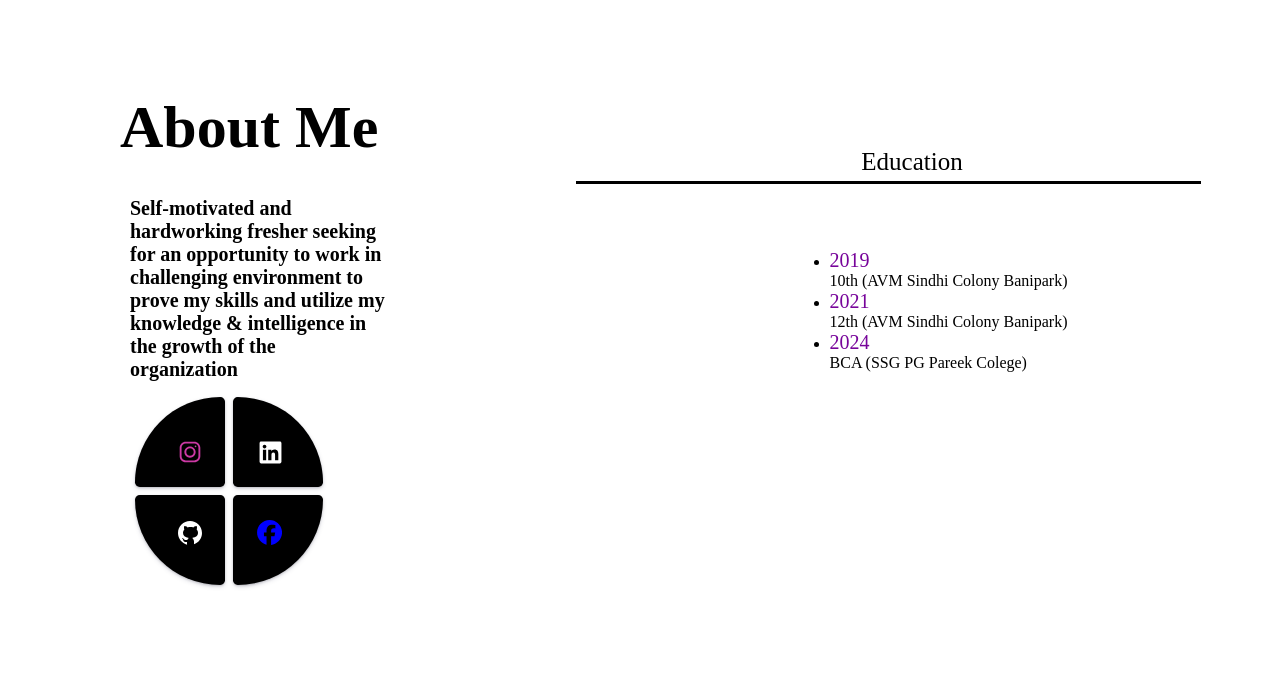
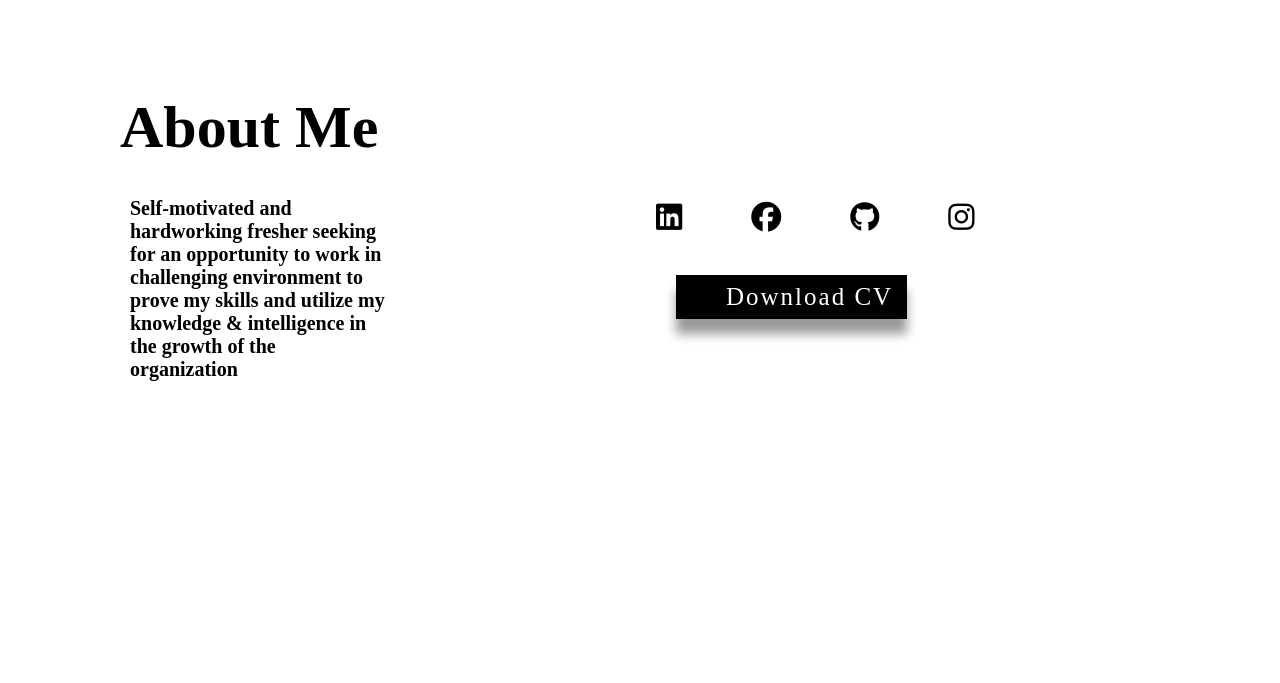
Before and after one commit to Subhashyogi/Portfolio, a plain HTML site: page index.html in a window 1280 px wide. Shown: the part 797-1480 px from the top of the page. Drawn offline with Linux system fonts and the light colour scheme.

Commit message:
css file updated

```diff
--- a/index.html
+++ b/index.html
@@ -54,39 +54,19 @@
         <div class="about-col1">
           <h1 class="sub-title">About Me</h1>
           <p>Self-motivated and hardworking fresher seeking for an opportunity to work in challenging environment to prove my skills and utilize my knowledge & intelligence in the growth of the organization</p>
-          <div class="main">
-            <div class="up">
-              <button class="card1">
-                <svg xmlns="http://www.w3.org/2000/svg" xmlns:xlink="http://www.w3.org/1999/xlink" viewBox="0,0,256,256" width="30px" height="30px" fill-rule="nonzero" class="instagram"><g fill-rule="nonzero" stroke="none" stroke-width="1" stroke-linecap="butt" stroke-linejoin="miter" stroke-miterlimit="10" stroke-dasharray="" stroke-dashoffset="0" font-family="none" font-weight="none" font-size="none" text-anchor="none" style="mix-blend-mode: normal"><g transform="scale(8,8)"><path d="M11.46875,5c-3.55078,0 -6.46875,2.91406 -6.46875,6.46875v9.0625c0,3.55078 2.91406,6.46875 6.46875,6.46875h9.0625c3.55078,0 6.46875,-2.91406 6.46875,-6.46875v-9.0625c0,-3.55078 -2.91406,-6.46875 -6.46875,-6.46875zM11.46875,7h9.0625c2.47266,0 4.46875,1.99609 4.46875,4.46875v9.0625c0,2.47266 -1.99609,4.46875 -4.46875,4.46875h-9.0625c-2.47266,0 -4.46875,-1.99609 -4.46875,-4.46875v-9.0625c0,-2.47266 1.99609,-4.46875 4.46875,-4.46875zM21.90625,9.1875c-0.50391,0 -0.90625,0.40234 -0.90625,0.90625c0,0.50391 0.40234,0.90625 0.90625,0.90625c0.50391,0 0.90625,-0.40234 0.90625,-0.90625c0,-0.50391 -0.40234,-0.90625 -0.90625,-0.90625zM16,10c-3.30078,0 -6,2.69922 -6,6c0,3.30078 2.69922,6 6,6c3.30078,0 6,-2.69922 6,-6c0,-3.30078 -2.69922,-6 -6,-6zM16,12c2.22266,0 4,1.77734 4,4c0,2.22266 -1.77734,4 -4,4c-2.22266,0 -4,-1.77734 -4,-4c0,-2.22266 1.77734,-4 4,-4z"></path></g></g></svg>
-              </button>
-              <button class="card2">
-                <svg xmlns="http://www.w3.org/2000/svg" viewBox="0 0 448 512" width="25px" height="25px"
-                class="linkedin"><path d="M416 32H31.9C14.3 32 0 46.5 0 64.3v383.4C0 465.5 14.3 480 31.9 480H416c17.6 0 32-14.5 32-32.3V64.3c0-17.8-14.4-32.3-32-32.3zM135.4 416H69V202.2h66.5V416zm-33.2-243c-21.3 0-38.5-17.3-38.5-38.5S80.9 96 102.2 96c21.2 0 38.5 17.3 38.5 38.5 0 21.3-17.2 38.5-38.5 38.5zm282.1 243h-66.4V312c0-24.8-.5-56.7-34.5-56.7-34.6 0-39.9 27-39.9 54.9V416h-66.4V202.2h63.7v29.2h.9c8.9-16.8 30.6-34.5 62.9-34.5 67.2 0 79.7 44.3 79.7 101.9V416z"/></svg>
-              </button>
-            </div>
-            <div class="down">
-              <button class="card3">
-                <svg xmlns="http://www.w3.org/2000/svg" viewBox="0 0 30 30" width="30px" height="30px" class="github">    <path d="M15,3C8.373,3,3,8.373,3,15c0,5.623,3.872,10.328,9.092,11.63C12.036,26.468,12,26.28,12,26.047v-2.051 c-0.487,0-1.303,0-1.508,0c-0.821,0-1.551-0.353-1.905-1.009c-0.393-0.729-0.461-1.844-1.435-2.526 c-0.289-0.227-0.069-0.486,0.264-0.451c0.615,0.174,1.125,0.596,1.605,1.222c0.478,0.627,0.703,0.769,1.596,0.769 c0.433,0,1.081-0.025,1.691-0.121c0.328-0.833,0.895-1.6,1.588-1.962c-3.996-0.411-5.903-2.399-5.903-5.098 c0-1.162,0.495-2.286,1.336-3.233C9.053,10.647,8.706,8.73,9.435,8c1.798,0,2.885,1.166,3.146,1.481C13.477,9.174,14.461,9,15.495,9 c1.036,0,2.024,0.174,2.922,0.483C18.675,9.17,19.763,8,21.565,8c0.732,0.731,0.381,2.656,0.102,3.594 c0.836,0.945,1.328,2.066,1.328,3.226c0,2.697-1.904,4.684-5.894,5.097C18.199,20.49,19,22.1,19,23.313v2.734 c0,0.104-0.023,0.179-0.035,0.268C23.641,24.676,27,20.236,27,15C27,8.373,21.627,3,15,3z"></path></svg>
-              </button>
-              <button class="card4">
-                <svg xmlns="http://www.w3.org/2000/svg" height="25px" width="28px" viewBox="0 0 448 512" class="facebook"><path d="M512 256C512 114.6 397.4 0 256 0S0 114.6 0 256C0 376 82.7 476.8 194.2 504.5V334.2H141.4V256h52.8V222.3c0-87.1 39.4-127.5 125-127.5c16.2 0 44.2 3.2 55.7 6.4V172c-6-.6-16.5-1-29.6-1c-42 0-58.2 15.9-58.2 57.2V256h83.6l-14.4 78.2H287V510.1C413.8 494.8 512 386.9 512 256h0z"/></svg>
-              </button>
-            </div>
-          </div>
+
         <!-- <div class="img">
           <img src="#" alt="Photo">
         </div> -->
         </div>
         <div class="about-col2">
-          <p class="tab-links"onclick="opentab('education')">Education</p>
-          <div class="tab-contents" id="education">
-            <ul>
-                <li><span>2019</span><br>10th (AVM Sindhi Colony Banipark)</li>
-                <li><span>2021</span><br>12th (AVM Sindhi Colony Banipark)</li>
-                <li><span>2024</span><br>BCA (SSG PG Pareek Colege)</li>
-            </ul>
-
-          </div>
+              <div class="con-social">
+                <a href="#"><i class="fab fa-linkedin"></i></a>
+                  <a href="#"><i class="fab fa-facebook"></i></a>
+                  <a href="#"><i class="fa-brands fa-github"></i></a>
+                  <a href="#"><i class="fab fa-instagram"></i></a>
+              </div>
+              <a href="#" download class="btn btn2">Download CV</a>
         </div>
         </div>
       </div>
@@ -176,6 +156,8 @@
     <div class="cover">
         <p>Project</p>
     </div>
+
+
    </div>
 </div>
 <!-- -------------------contact------------------ -->
--- a/style.css
+++ b/style.css
@@ -206,133 +206,7 @@ html{
      width: 100%;
     height: 100vh;
 }
-.main {
-    display: flex;
-    flex-direction: column;
-    gap: 0.5em;
-    margin-top: 120px;
-    margin-left: 65px;
-  }
 
-  .up {
-    display: flex;
-    flex-direction: row;
-    gap: 0.5em;
-  }
-
-  .down {
-    display: flex;
-    flex-direction: row;
-    gap: 0.5em;
-  }
-
-  .card1 {
-    width: 90px;
-    height: 90px;
-    outline: none;
-    border: none;
-    background: black;
-    border-radius: 90px 5px 5px 5px;
-    box-shadow: rgba(50, 50, 93, 0.25) 0px 2px 5px -1px, rgba(0, 0, 0, 0.3) 0px 1px 3px -1px;
-    transition: .2s ease-in-out;
-  }
-
-  .instagram {
-    margin-top: 1.5em;
-    margin-left: 1.2em;
-    fill: #cc39a4;
-  }
-
-  .card2 {
-    width: 90px;
-    height: 90px;
-    outline: none;
-    border: none;
-    background: black;
-    border-radius: 5px 90px 5px 5px;
-    box-shadow: rgba(50, 50, 93, 0.25) 0px 2px 5px -1px, rgba(0, 0, 0, 0.3) 0px 1px 3px -1px;
-    transition: .2s ease-in-out;
-  }
-
-  .linkedin {
-    margin-top: 1.5em;
-    margin-left: -.9em;
-    fill: #fff;
-  }
-
-  .card3 {
-    width: 90px;
-    height: 90px;
-    outline: none;
-    border: none;
-    background: black;
-    border-radius: 5px 5px 5px 90px;
-    box-shadow: rgba(50, 50, 93, 0.25) 0px 2px 5px -1px, rgba(0, 0, 0, 0.3) 0px 1px 3px -1px;
-    transition: .2s ease-in-out;
-  }
-
-  .github {
-    margin-top: -.6em;
-    margin-left: 1.2em;
-    fill: #fff;
-  }
-
-  .card4 {
-    width: 90px;
-    height: 90px;
-    outline: none;
-    border: none;
-    background: black;
-    border-radius: 5px 5px 90px 5px;
-    box-shadow: rgba(50, 50, 93, 0.25) 0px 2px 5px -1px, rgba(0, 0, 0, 0.3) 0px 1px 3px -1px;
-    transition: .2s ease-in-out;
-  }
-
-  .facebook {
-    margin-top: -.9em;
-    margin-left: -1.2em;
-    fill: blue;
-  }
-
-  .card1:hover {
-    cursor: pointer;
-    scale: 1.1;
-    background-color: #cc39a4;
-  }
-
-  .card1:hover .instagram {
-    fill: white;
-  }
-
-  .card2:hover {
-    cursor: pointer;
-    scale: 1.1;
-    background-color: white;
-  }
-
-  .card2:hover .linkedin {
-    fill: black;
-  }
-
-  .card3:hover {
-    cursor: pointer;
-    scale: 1.1;
-    background-color: white;
-  }
-
-  .card3:hover .github {
-    fill: black;
-  }
-
-  .card4:hover {
-    cursor: pointer;
-    scale: 1.1;
-    background-color: blue;
-  }
-
-  .card4:hover .facebook {
-    fill: white;
-  }
 .row{
     display: flex;
     justify-content: space-between;
@@ -352,6 +226,18 @@ html{
     padding-right: 70px;
     flex-basis: 55%;
     height: 100vh;
+}
+.about-col2 div{
+    /* border: 2px solid red; */
+    padding-top: 180px;
+}
+.about-col2 a{
+    padding-left: 50px;
+}
+
+.btn2{
+    margin-left: 100px;
+    background: linear-gradient(45deg,#7f00ff,pink);
 }
 
 .sub-title{
@@ -602,11 +488,11 @@ button {
 }
 
 .book {
-    top: 10%;
+    top: 8%;
     left: 7%;
     position: relative;
     border-radius: 10px;
-    width: 480px;
+    width: 380px;
     height: 400px;
     background-color: whitesmoke;
     -webkit-box-shadow: 1px 1px 12px #000;
```
